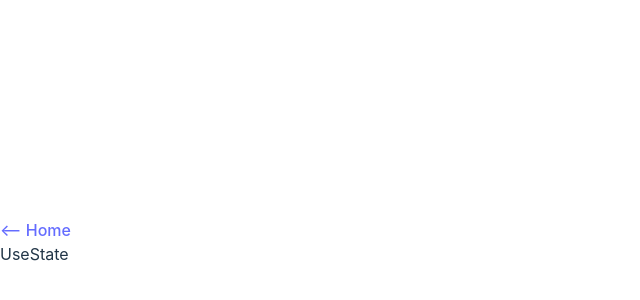
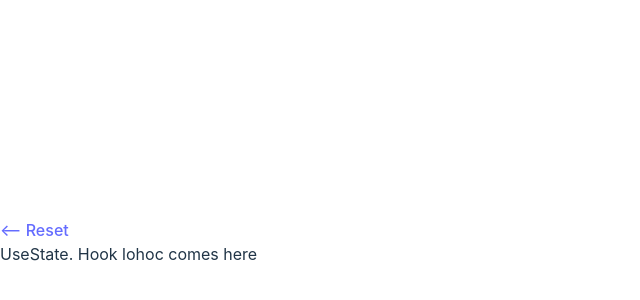
Before and after one commit to JanZaion/native-react-hooks, a React (Vite) app: page /useState in a window 1280 px wide. Shown: the part 158-458 px from the top of the page, without its empty margins (0-640 px from the left). Built offline with nearby package versions, Linux system fonts and the light colour scheme.

Commit message:
feat: abstract route logic

```diff
--- a/src/main.tsx
+++ b/src/main.tsx
@@ -3,29 +3,23 @@ import { createRoot } from 'react-dom/client';
 import './index.css';
 
 import { createBrowserRouter, Link, RouterProvider } from 'react-router-dom';
-import { UseState } from './nativeHooks/UseState.tsx';
-import { UseRef } from './nativeHooks/UseRef.tsx';
+import { routes } from './routes.tsx';
 
 export const Root = () => (
   <ul>
-    <li>
-      <Link to={'/useState'}>useState</Link>
-    </li>
-    <li>
-      <Link to={'/useRef'}>useRef</Link>
-    </li>
+    {routes.map((route) => (
+      <li key={route.path}>
+        <Link to={`/${route.path}`}>{route.path}</Link>
+      </li>
+    ))}
   </ul>
 );
 
-const router = createBrowserRouter([
-  { path: '/', element: <Root /> },
-  { path: '/useState', element: <UseState /> },
-  { path: '/useRef', element: <UseRef /> },
-]);
+const router = createBrowserRouter([{ path: '/', element: <Root /> }, ...routes]);
 
 createRoot(document.getElementById('root')!).render(
   <StrictMode>
-    <a href="/">{`<-- Home`}</a>
+    <a href="/">{`<-- Reset`}</a>
     <RouterProvider router={router} />
   </StrictMode>
 );
--- a/src/nativeHooks/UseState.tsx
+++ b/src/nativeHooks/UseState.tsx
@@ -1,3 +1,3 @@
 export const UseState = () => {
-  return <div>UseState</div>;
+  return <div>UseState. Hook lohoc comes here</div>;
 };
--- /dev/null
+++ b/src/routes.tsx
@@ -0,0 +1,8 @@
+import type { RouteObject } from 'react-router-dom';
+import { UseRef } from './nativeHooks/UseRef.tsx';
+import { UseState } from './nativeHooks/UseState.tsx';
+
+export const routes: RouteObject[] = [
+  { path: 'useState', element: <UseState /> },
+  { path: 'useRef', element: <UseRef /> },
+];
```
